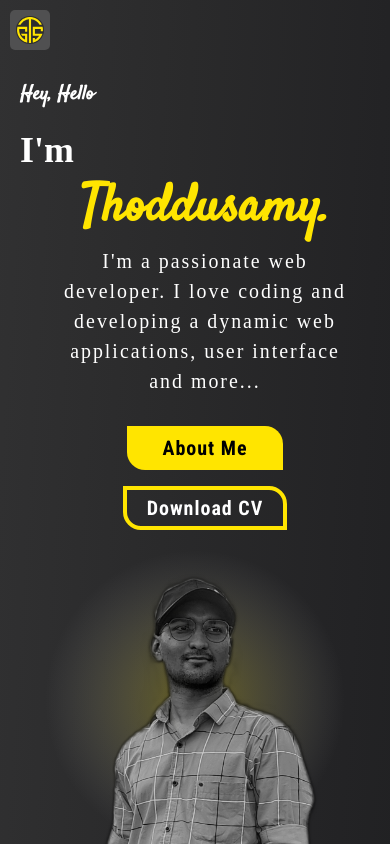
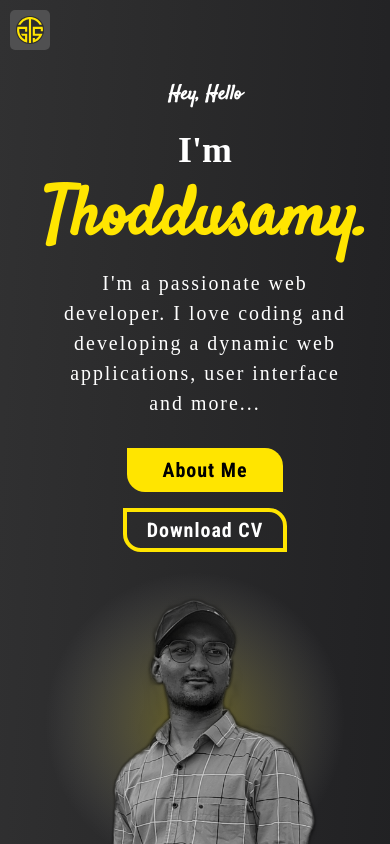
Before and after one commit to thoddusamy/Portfolio, a React (Create React App) app: page / in a window 390 px wide. Shown: the top 844 px of the page. Built offline with nearby package versions, Linux system fonts and the light colour scheme; a web font is replaced by a local one.

Commit message:
Mobile responsive

```diff
--- a/src/Components/HeroPage/HeroPage.css
+++ b/src/Components/HeroPage/HeroPage.css
@@ -195,10 +195,12 @@
     }
 
     .heropage__container>.heropage__leftside>.leftside__top>h1 {
+        text-align: center;
         font-size: calc(1rem + 1vw);
     }
 
     .heropage__container>.heropage__leftside>.leftside__top>h4 {
+        text-align: center;
         padding: 20px 0 10px 0;
         font-size: calc(2rem + 1vw);
     }
@@ -209,7 +211,7 @@
     }
 
     .heropage__container>.heropage__leftside>.leftside__bottom>h1 {
-        font-size: calc(3rem + 1vw);
+        font-size: calc(4rem + 1vw);
         letter-spacing: 0px;
     }
 
--- a/src/Components/WorksPage/WorksPage.css
+++ b/src/Components/WorksPage/WorksPage.css
@@ -114,8 +114,8 @@
 
     .workspage__container>.projects_box {
         display: grid;
-        justify-content: flex-start;
-        align-items: flex-start;
+        justify-content: center;
+        align-items: center;
         grid-template-columns: auto;
     }
 }
```
